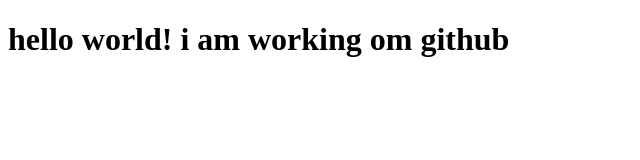
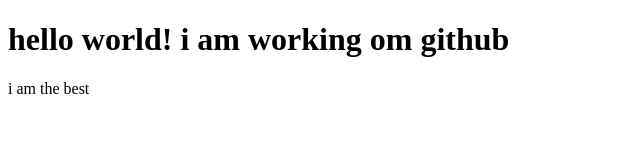
Before and after one commit to Amirthavarshini006/gitone, a plain HTML site: page index.html in a window 1280 px wide. Shown: the full height of the page, 0-640 px from the left. Drawn offline with Linux system fonts and the light colour scheme.

Commit message:
index updated

```diff
--- a/index.html
+++ b/index.html
@@ -5,5 +5,6 @@
 </head>
 <body>
        <h1>hello world! i am working om github</h1>
+       <p>i am the best </p>
 </body>
 </html>
```
